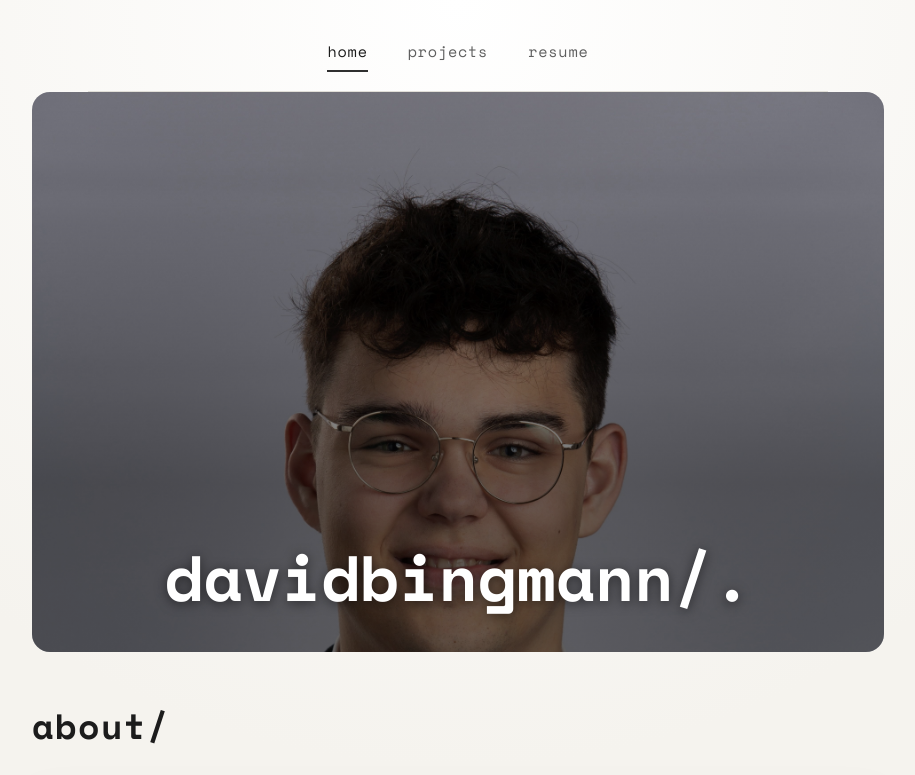
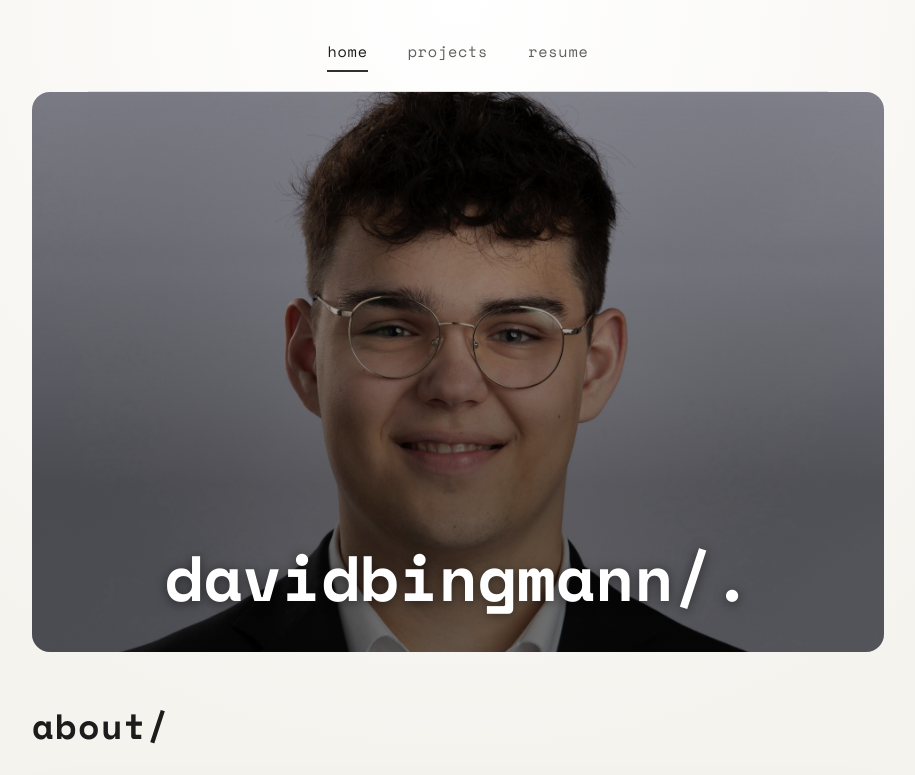
Before and after one commit to davidbingmann/davidbingmann.de, a React (Vite) app: page / in a window 1280 px wide. Shown: the top 775 px of the page, without its empty margins (182-1097 px from the left). Built offline with nearby package versions, Linux system fonts and the light colour scheme.

Commit message:
style: center hero background image

```diff
--- a/src/styles.css
+++ b/src/styles.css
@@ -100,7 +100,7 @@ p {
   height: 70vh;
   min-height: 420px;
   background-size: cover;
-  background-position: center 20%;
+  background-position: center;
   position: relative;
   display: flex;
   align-items: flex-end;
```
